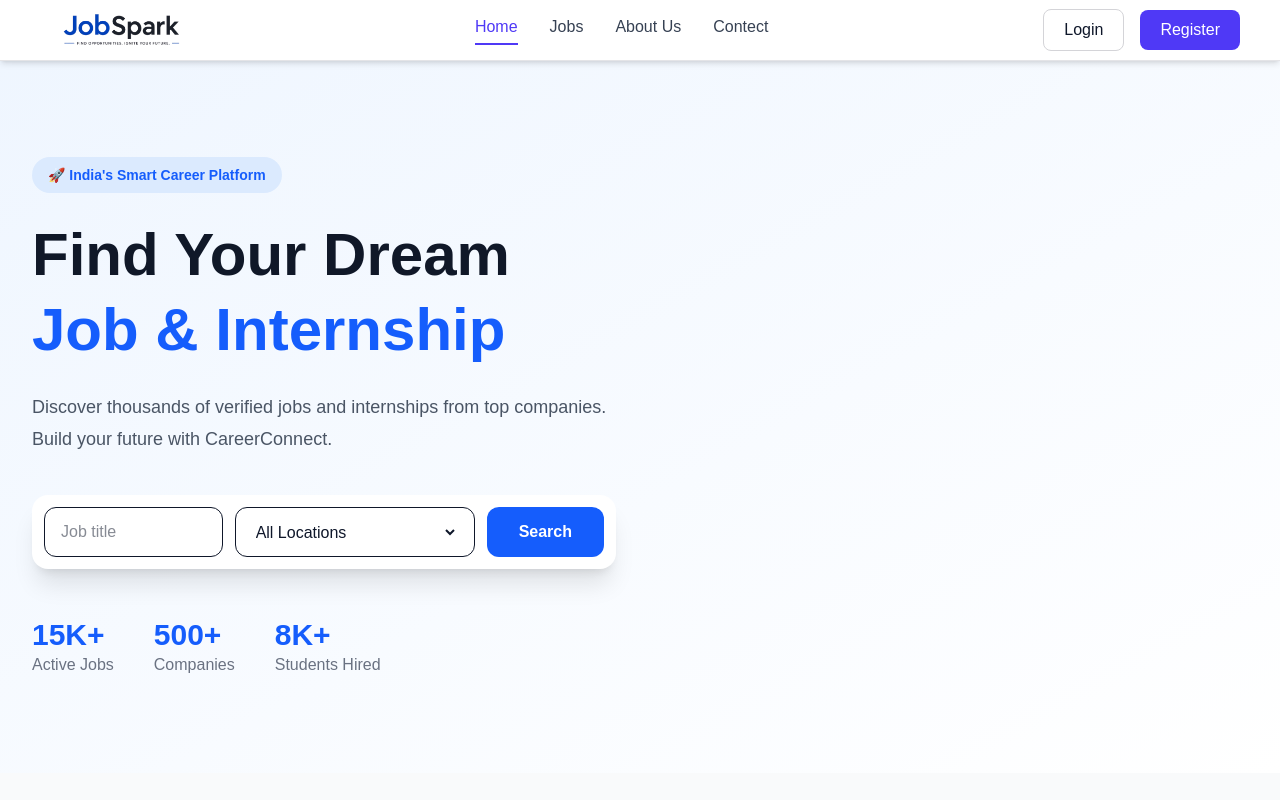
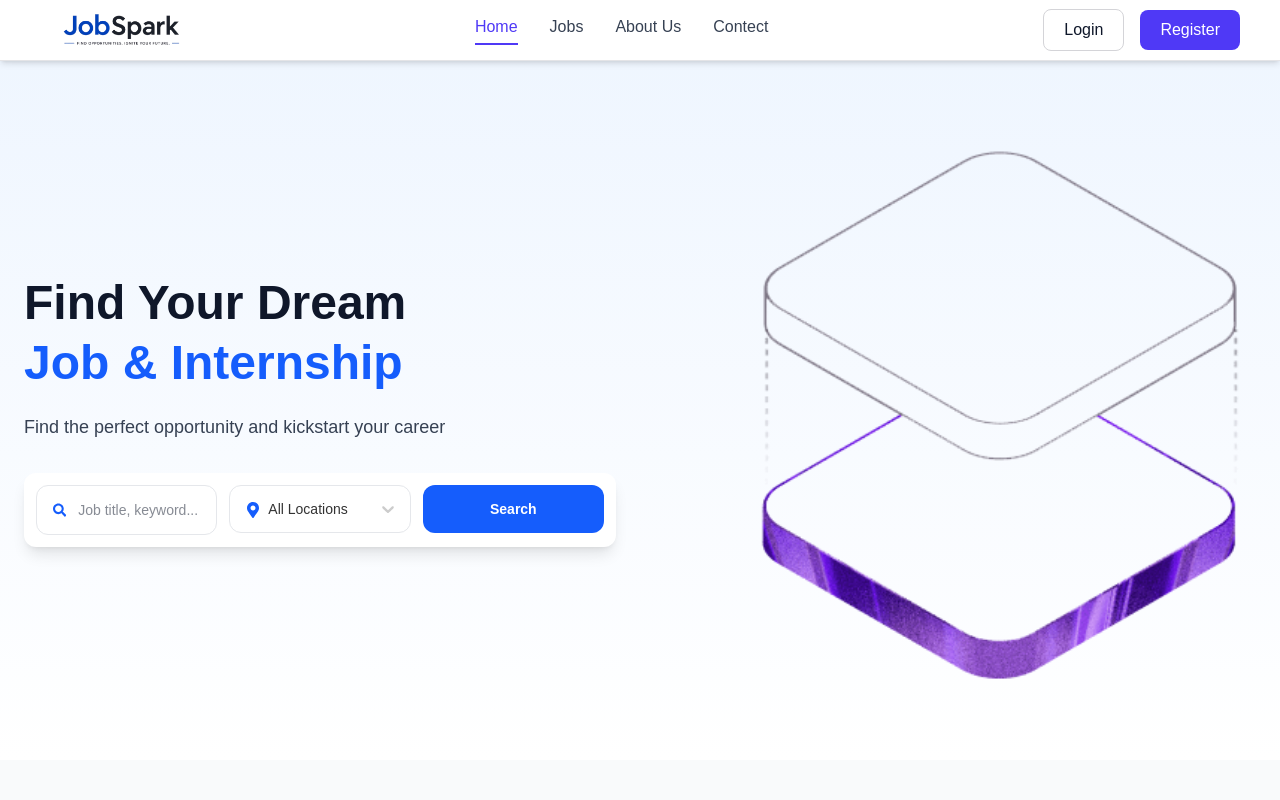
Before and after one commit to V-prince/CareerConnect, a React (Vite) app in the folder job-frontend/: page / in a window 1280 px wide. Shown: the top 800 px of the page. Built offline with nearby package versions, Linux system fonts and the light colour scheme.

Commit message:
home ui updated

```diff
--- a/job-frontend/src/components/Hero.jsx
+++ b/job-frontend/src/components/Hero.jsx
@@ -1,112 +1,90 @@
+import { FaSearch, FaMapMarkerAlt } from "react-icons/fa";
+import Select from "react-select";
+import heroImage from "../assets/hero.png";
 
-// import heroImage from "../assets/images/hero.png";
+const locationOptions = [
+  { value: "all", label: "All Locations" },
+  { value: "ahmedabad", label: "Ahmedabad" },
+  { value: "mumbai", label: "Mumbai" },
+  { value: "delhi", label: "Delhi" },
+  { value: "bangalore", label: "Bangalore" },
+  { value: "hyderabad", label: "Hyderabad" },
+  { value: "pune", label: "Pune" },
+  { value: "chennai", label: "Chennai" },
+];
 
 const Hero = () => {
   return (
-    <section className="bg-linear-to-br from-blue-50 to-white">
-      <div className="max-w-7xl mx-auto px-6 lg:px-8 py-16 lg:py-24">
-
-        <div className="grid lg:grid-cols-2 items-center gap-12">
-
+    <section className="bg-gradient-to-b from-blue-50 to-white">
+      <div className="max-w-7xl mx-auto px-6 py-16 lg:py-20">
+        <div className="grid lg:grid-cols-2 gap-12 items-center">
           <div>
-
-            <span className="inline-block bg-blue-100 text-blue-600 font-semibold px-4 py-2 rounded-full text-sm">
-              🚀 India's Smart Career Platform
-            </span>
-
-            <h1 className="text-5xl lg:text-6xl font-extrabold text-gray-900 leading-tight mt-6">
-              Find Your Dream <br />
-              <span className="text-blue-600">
+            <h1 className="text-4xl lg:text-5xl font-bold leading-tight">
+              Find Your Dream
+              <span className="block text-blue-600">
                 Job & Internship
               </span>
             </h1>
 
-            <p className="mt-6 text-gray-600 text-lg leading-8 max-w-xl">
-              Discover thousands of verified jobs and internships from top
-              companies. Build your future with CareerConnect.
+            <p className="text-gray-700 mt-5 text-base lg:text-lg">
+              Find the perfect opportunity and kickstart your career
             </p>
 
+            <div className="bg-white shadow-lg rounded-xl p-3 mt-8">
+              <div className="grid lg:grid-cols-3 gap-3">
+                <div className="flex items-center border border-gray-200 rounded-xl px-4">
+                  <FaSearch className="text-blue-600 mr-3" />
+                  <input
+                    type="text"
+                    placeholder="Job title, keyword..."
+                    className="w-full h-12 outline-none text-sm"
+                  />
+                </div>
 
-            <div className="bg-white rounded-2xl shadow-xl p-3 mt-10 flex flex-col lg:flex-row gap-3">
+                <div className="relative">
+                  <div className="absolute left-4 top-1/2 -translate-y-1/2 z-10 pointer-events-none">
+                    <FaMapMarkerAlt className="text-blue-600" />
+                  </div>
+                  <Select
+                    options={locationOptions}
+                    defaultValue={locationOptions[0]}
+                    isSearchable
+                    className="text-sm"
+                    styles={{
+                      control: (base) => ({
+                        ...base,
+                        height: 48,
+                        borderRadius: 12,
+                        borderColor: "#e5e7eb",
+                        boxShadow: "none",
+                        paddingLeft: 28,
+                      }),
+                      indicatorSeparator: () => ({
+                        display: "none",
+                      }),
+                      dropdownIndicator: (base) => ({
+                        ...base,
+                        paddingRight: 12,
+                      }),
+                    }}
+                  />
+                </div>
 
-              <div className="flex items-center border rounded-xl px-4 py-3 flex-1">
-
-
-                <input
-                  type="text"
-                  placeholder="Job title"
-                  className="w-full outline-none"
-                />
+                <button className="h-12 rounded-xl bg-blue-600 hover:bg-blue-700 text-white font-semibold transition text-sm">
+                  Search
+                </button>
               </div>
-
-              <div className="flex items-center border rounded-xl px-4 py-3 lg:w-60">
-
-
-                <select className="w-full outline-none bg-transparent">
-                  <option selected disabled>All Locations</option>
-                  <option>Mumbai</option>
-                  <option>Delhi</option>
-                  <option>Bangalore</option>
-                  <option>Pune</option>
-                  <option>Hyderabad</option>
-                  <option>Ahmedabad</option>
-                  <option>Surat</option>
-                </select>
-              </div>
-
-              <button className="bg-blue-600 hover:bg-blue-700 text-white font-semibold px-8 rounded-xl transition">
-                Search
-              </button>
-
             </div>
-
-
-            <div className="flex flex-wrap gap-10 mt-12">
-
-              <div>
-                <h2 className="text-3xl font-bold text-blue-600">
-                  15K+
-                </h2>
-                <p className="text-gray-500">
-                  Active Jobs
-                </p>
-              </div>
-
-              <div>
-                <h2 className="text-3xl font-bold text-blue-600">
-                  500+
-                </h2>
-                <p className="text-gray-500">
-                  Companies
-                </p>
-              </div>
-
-              <div>
-                <h2 className="text-3xl font-bold text-blue-600">
-                  8K+
-                </h2>
-                <p className="text-gray-500">
-                  Students Hired
-                </p>
-              </div>
-
-            </div>
-
           </div>
 
-
-          {/* <div className="flex justify-center">
-
+          <div className="flex justify-center lg:justify-end">
             <img
               src={heroImage}
               alt="Hero"
-              className="w-full max-w-xl"
+              className="w-full max-w-lg"
             />
-
-          </div> */}
-
+          </div>
         </div>
-
       </div>
     </section>
   );
```
Also changed, not shown: job-frontend/src/components/Navbar.jsx (line endings or trailing spaces).
